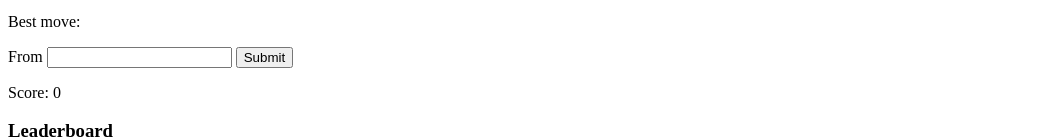
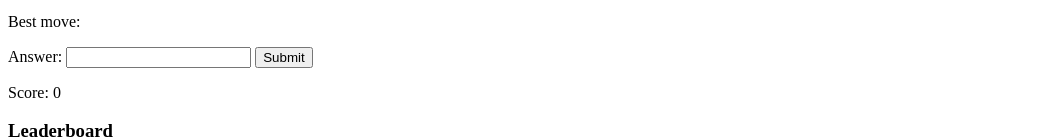
Before and after one commit to StephenB117/pp2-chess, a plain HTML site: page index.html in a window 1280 px wide. Shown: the part 671-810 px from the top of the page, without its empty margins (0-1046 px from the left). Drawn offline with Linux system fonts and the light colour scheme.

```diff
--- a/index.html
+++ b/index.html
@@ -20,7 +20,7 @@
         <div id="chess-image"></div>
         <div class="move-input">
             <p>Best move:</p>
-            <label for="answer">From</label>
+            <label for="answer">Answer:</label>
             <input id="answer" type="text">
             <input id="submit-answer" type="submit">
         </div>
```
